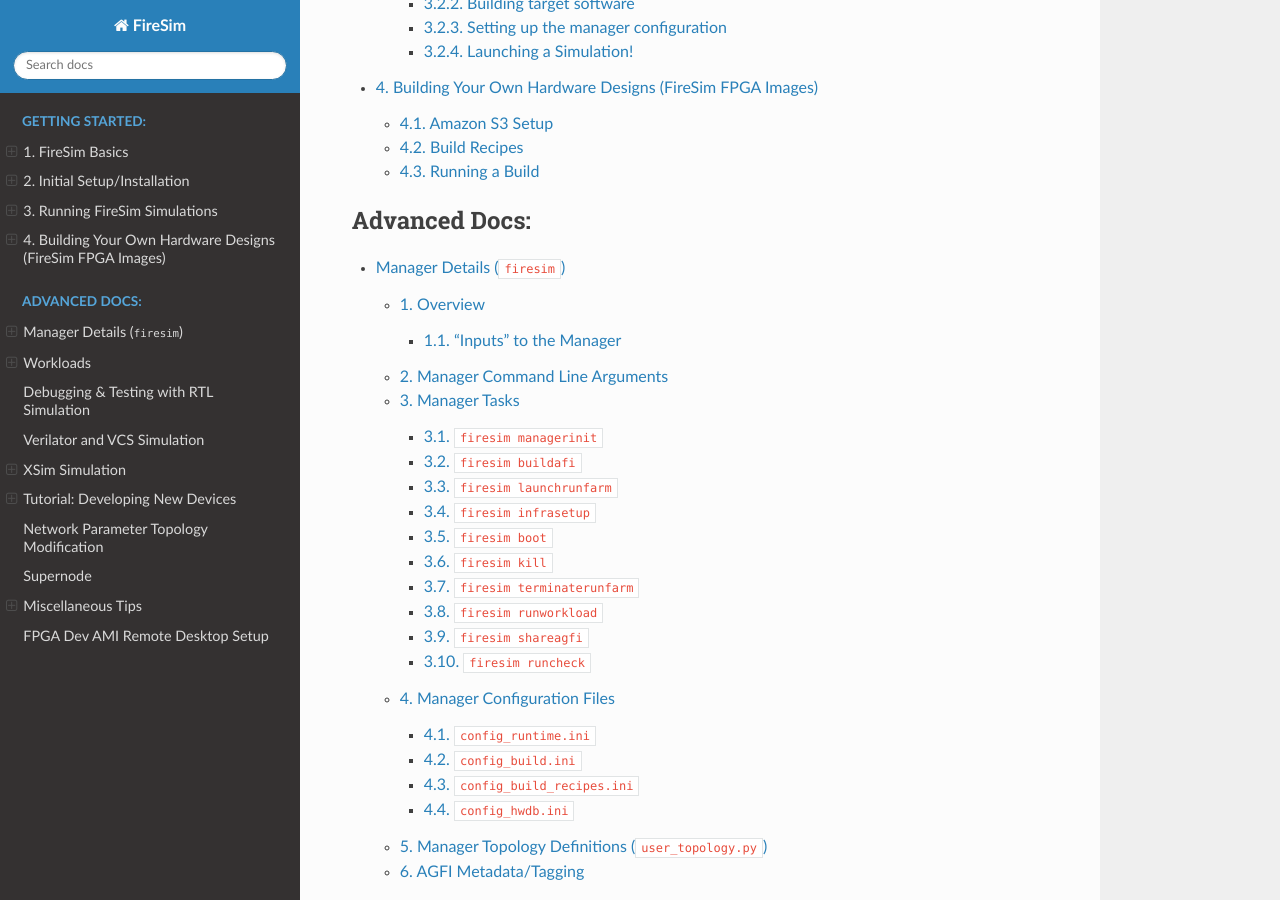
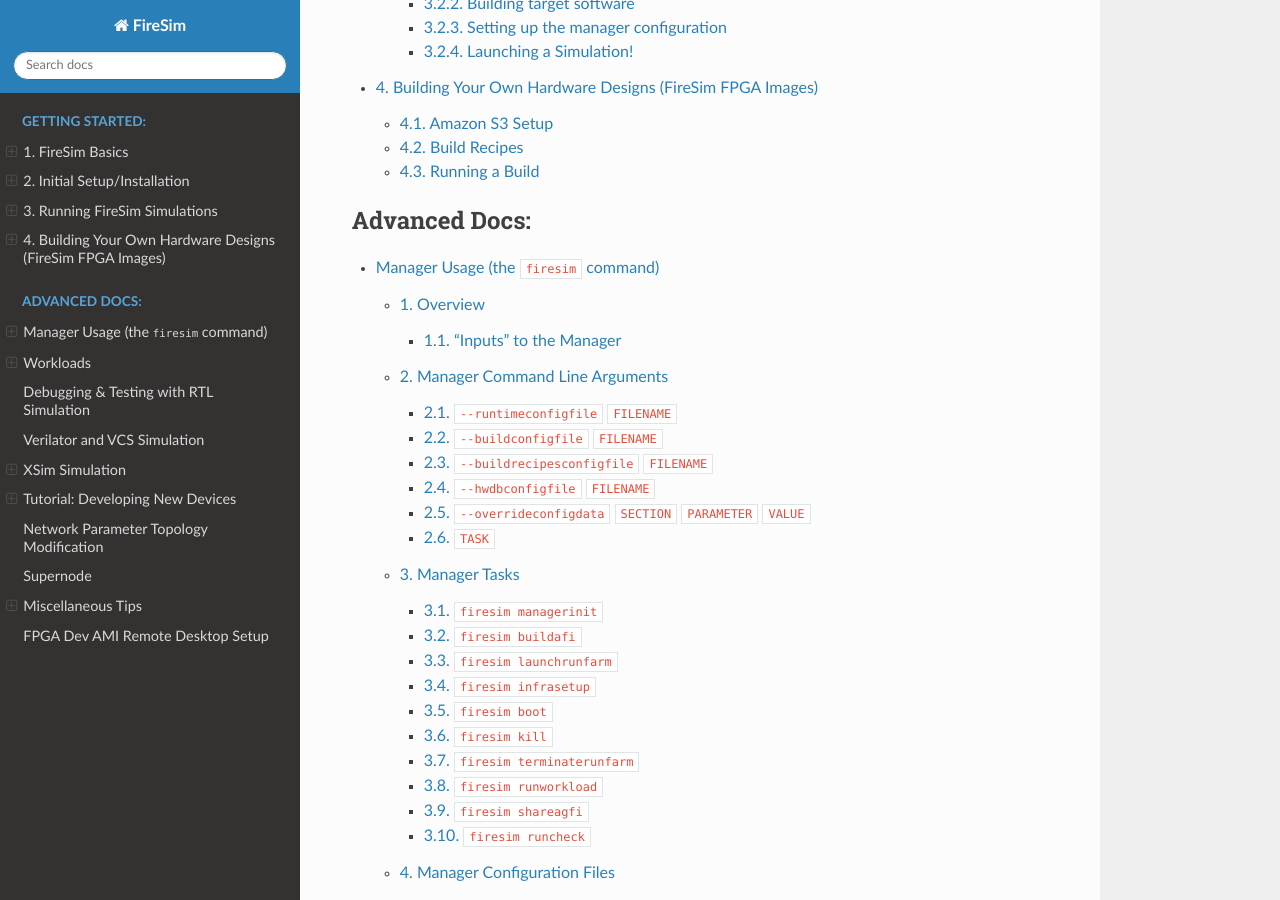
Before and after one commit to firesim/firesim, a Sphinx documentation site: the page built from docs/index.rst, in a window 1280 px wide and 900 px high, scrolled down 1188 px. Built offline with Sphinx 7.4.7 and the Read the Docs theme 2.0.0, drawn with Linux system fonts in a browser that asks for light colours; some of the changed lines change nothing that is shown.

Commit message:
manager command line args

```diff
--- a/docs/Advanced-Usage/Manager/Manager-Command-Line-Args.rst
+++ b/docs/Advanced-Usage/Manager/Manager-Command-Line-Args.rst
@@ -1,11 +1,57 @@
 Manager Command Line Arguments
-========================
+===================================
 
-
-The manager provides built-in help output if you run ``firesim --help``
+The manager provides built-in help output for the command line arguments it
+supports if you run ``firesim --help``
 
 .. include:: HELP_OUTPUT
    :code: ini
 
-In the following sections, we outline the individual commands that the manager
-supports.
+On this page, we will go through some of these options -- others are more
+complicated, so we will give them their own section on the following pages.
+
+``--runtimeconfigfile`` ``FILENAME``
+-----------------------------------------
+
+This lets you specify a custom runtime config file. By default, ``config_runtime.ini``
+is used. See TODO for what this config file does.
+
+
+``--buildconfigfile`` ``FILENAME``
+------------------------------------------
+
+This lets you specify a custom build config file. By default, ``config_build.ini``
+is used. See TODO for what this config file does.
+
+
+``--buildrecipesconfigfile`` ``FILENAME``
+---------------------------------------------------
+
+This lets you specify a custom build **recipes** config file. By default,
+``config_build_recipes.ini`` is used. See TODO for what this config file does.
+
+
+``--hwdbconfigfile`` ``FILENAME``
+--------------------------------------------
+
+This lets you specify a custom hardware database config file. By default,
+``config_hwdb.ini`` is used. See TODO for what this config file does.
+
+
+``--overrideconfigdata`` ``SECTION`` ``PARAMETER`` ``VALUE``
+------------------------------------------------------------------
+
+This lets you override a single value from the runtime config file. For
+example, if you want to use a link latency of 3003 cycles for a particular run
+(and your ``config_runtime.ini`` file specifies differently), you can pass
+``--overrideconfigdata targetconfig linklatency 6405`` to the manager. This
+can be used with any task that uses the runtime config.
+
+
+``TASK``
+-------------
+
+This is the only required/positional command line argument to the manager. It
+tells the manager what it should be doing. See the next section for a list of
+tasks and what they do. Some tasks also take other command line arguments,
+which are specified with those tasks.
--- a/docs/Advanced-Usage/Manager/index.rst
+++ b/docs/Advanced-Usage/Manager/index.rst
@@ -1,9 +1,5 @@
-Manager Details (``firesim``)
-================
-
-This section contains detailed information about manager commands and configuration
-options.
-
+Manager Usage (the ``firesim`` command)
+==========================================
 
 .. toctree::
    :maxdepth: 2
```
